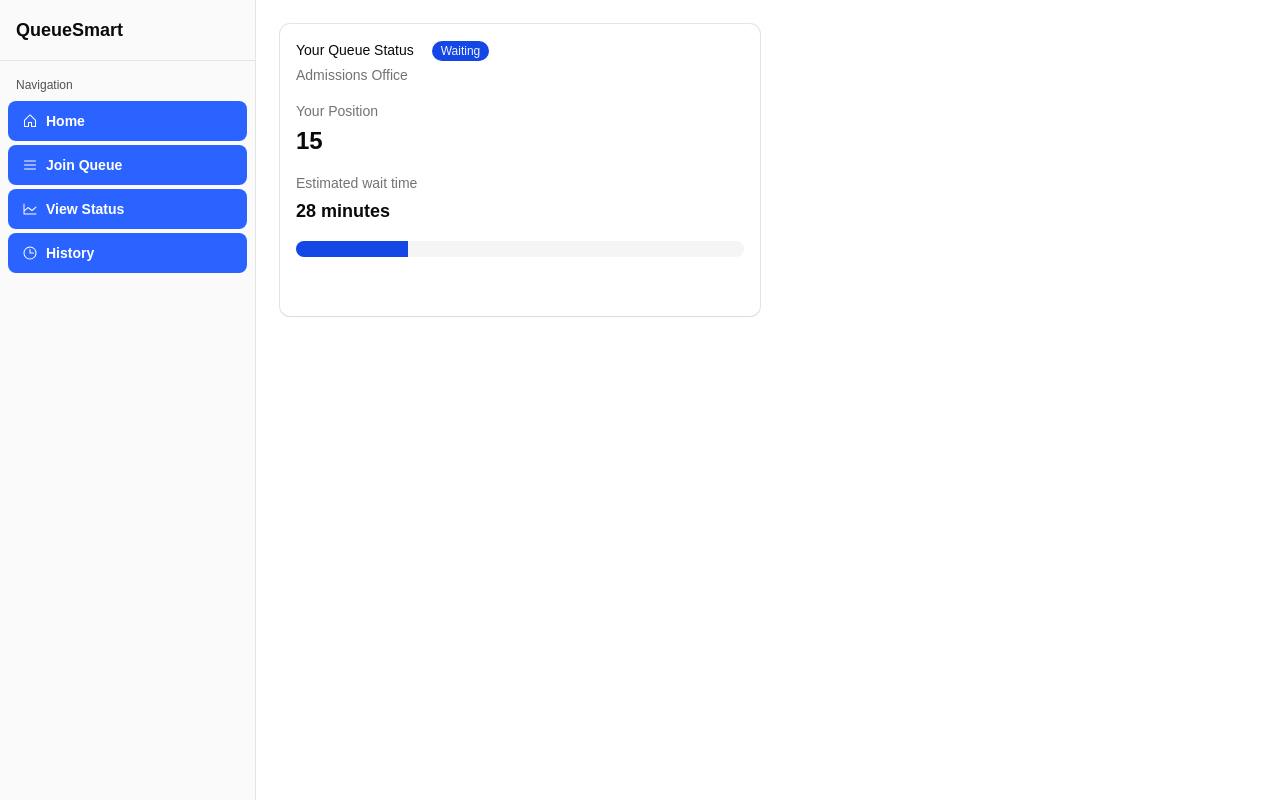
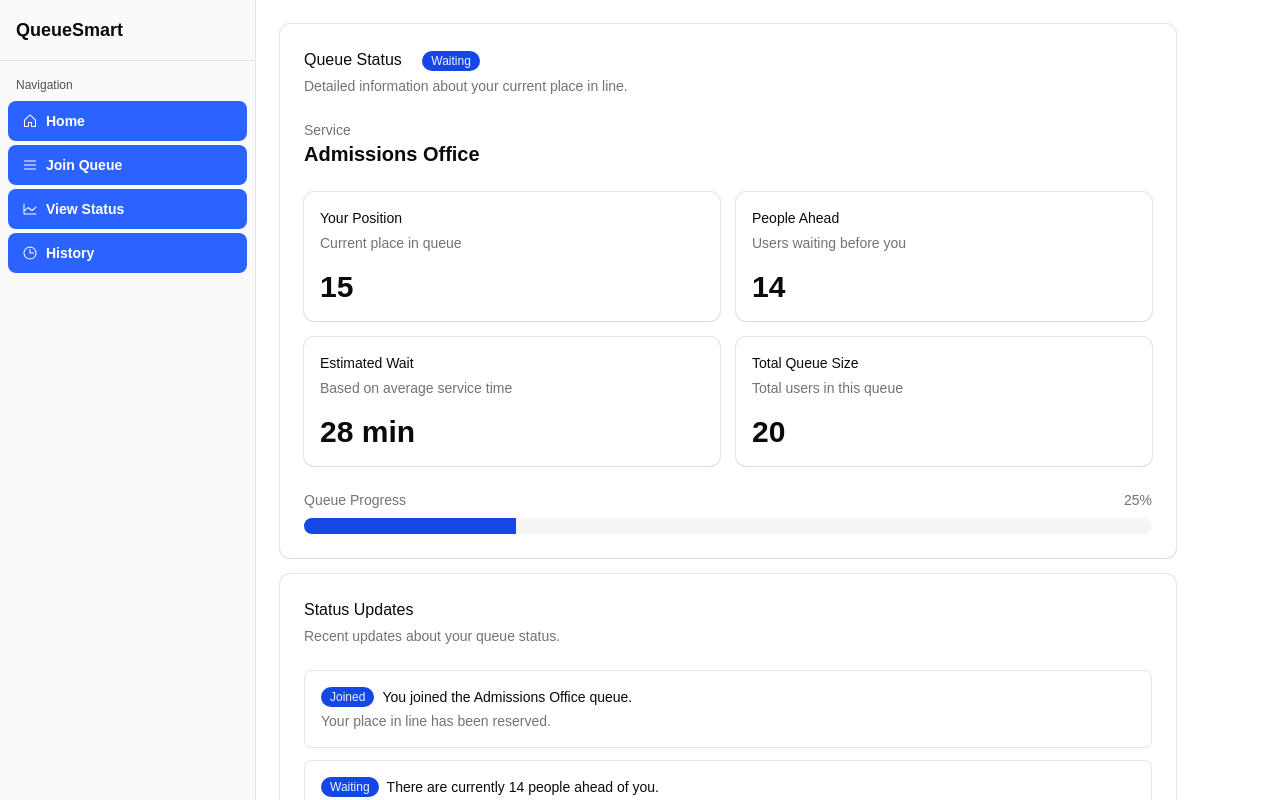
Before and after one commit to alns13/QueueSmart, a React (Vite) app: page /user-dashboard in a window 1280 px wide. Both pictures are taken after a click on the button "View Status". Shown: the top 800 px of the page. Built offline with nearby package versions, Linux system fonts and the light colour scheme.

Commit message:
Add detailed queue status screen

```diff
--- /dev/null
+++ b/src/components/ui/dashboard/DetailedQueueStatus.jsx
@@ -0,0 +1,158 @@
+import React from "react";
+
+import {
+  Card,
+  CardContent,
+  CardDescription,
+  CardHeader,
+  CardTitle,
+} from "@/components/ui/card";
+
+import { Progress } from "@/components/ui/progress";
+import { Badge } from "../badge";
+
+const position = 15;
+const totalAhead = 14;
+const totalQueueSize = 20;
+const avgTimePerPerson = 2;
+const progress = Math.round(((totalQueueSize - position) / totalQueueSize) * 100);
+const estimatedWaitTime = totalAhead * avgTimePerPerson;
+
+export function DetailedQueueStatus() {
+  return (
+    <div className="w-full max-w-4xl space-y-4">
+      <Card>
+        <CardHeader>
+          <CardTitle>
+            Queue Status &emsp;
+            <Badge variant="default">Waiting</Badge>
+          </CardTitle>
+          <CardDescription>
+            Detailed information about your current place in line.
+          </CardDescription>
+        </CardHeader>
+
+        <CardContent className="space-y-6">
+          <div>
+            <p className="text-sm font-medium text-muted-foreground">Service</p>
+            <p className="text-xl font-semibold">Admissions Office</p>
+          </div>
+
+          <div className="grid grid-cols-2 gap-4">
+            <Card size="sm">
+              <CardHeader>
+                <CardTitle>Your Position</CardTitle>
+                <CardDescription>Current place in queue</CardDescription>
+              </CardHeader>
+              <CardContent>
+                <p className="text-3xl font-bold">{position}</p>
+              </CardContent>
+            </Card>
+
+            <Card size="sm">
+              <CardHeader>
+                <CardTitle>People Ahead</CardTitle>
+                <CardDescription>Users waiting before you</CardDescription>
+              </CardHeader>
+              <CardContent>
+                <p className="text-3xl font-bold">{totalAhead}</p>
+              </CardContent>
+            </Card>
+
+            <Card size="sm">
+              <CardHeader>
+                <CardTitle>Estimated Wait</CardTitle>
+                <CardDescription>Based on average service time</CardDescription>
+              </CardHeader>
+              <CardContent>
+                <p className="text-3xl font-bold">{estimatedWaitTime} min</p>
+              </CardContent>
+            </Card>
+
+            <Card size="sm">
+              <CardHeader>
+                <CardTitle>Total Queue Size</CardTitle>
+                <CardDescription>Total users in this queue</CardDescription>
+              </CardHeader>
+              <CardContent>
+                <p className="text-3xl font-bold">{totalQueueSize}</p>
+              </CardContent>
+            </Card>
+          </div>
+
+          <div className="space-y-2">
+            <div className="flex justify-between">
+              <p className="text-sm font-medium text-muted-foreground">
+                Queue Progress
+              </p>
+              <p className="text-sm font-medium text-muted-foreground">
+                {progress}%
+              </p>
+            </div>
+            <Progress
+              value={progress}
+              className="[&_[data-slot=progress-track]]:h-4"
+            />
+          </div>
+        </CardContent>
+      </Card>
+
+      <Card>
+        <CardHeader>
+          <CardTitle>Status Updates</CardTitle>
+          <CardDescription>
+            Recent updates about your queue status.
+          </CardDescription>
+        </CardHeader>
+
+        <CardContent className="space-y-3">
+            <div className="rounded-lg border p-4">
+                <div className="mb-1 flex items-center gap-2">
+                    <Badge variant="default">Joined</Badge>
+                    <p className="text-sm font-medium">You joined the Admissions Office queue.</p>
+                </div>
+                <p className="text-sm text-muted-foreground">
+                Your place in line has been reserved.
+                </p>
+                </div>
+
+                <div className="rounded-lg border p-4">
+                    <div className="mb-1 flex items-center gap-2">
+                        <Badge variant="default">Waiting</Badge>
+                        <p className="text-sm font-medium">
+                        There are currently {totalAhead} people ahead of you.
+                        </p>
+                    </div>
+                    <p className="text-sm text-muted-foreground">
+                    Please stay nearby while you wait for your turn.
+                    </p>
+                </div>
+
+                <div className="rounded-lg border p-4">
+                <div className="mb-1 flex items-center gap-2">
+                    <Badge variant="default">Estimate</Badge>
+                    <p className="text-sm font-medium">
+                    Your estimated wait time is {estimatedWaitTime} minutes.
+                    </p>
+                </div>
+                <p className="text-sm text-muted-foreground">
+                    This estimate is based on an average service time of {avgTimePerPerson} minutes per person.
+                </p>
+                </div>
+
+                <div className="rounded-lg border p-4">
+                    <div className="mb-1 flex items-center gap-2">
+                        <Badge variant="default">Notification</Badge>
+                        <p className="text-sm font-medium">
+                        You will be notified when you are almost ready.
+                        </p>
+                    </div>
+                    <p className="text-sm text-muted-foreground">
+                        QueueSmart will update your status as your turn gets closer.
+                    </p>
+                    </div>
+                </CardContent>
+                </Card>
+                </div>
+            );
+            }
--- a/src/pages/UserDashboard.jsx
+++ b/src/pages/UserDashboard.jsx
@@ -1,4 +1,4 @@
-import React from "react";
+import React, {useState} from "react";
 import {
   Sidebar,
   SidebarContent,
@@ -15,6 +15,7 @@ import {
 import { HouseIcon, ListIcon, ClockIcon, ChartLineIcon } from "@phosphor-icons/react"
 
 import { QueueStatusCard } from "@/components/ui/dashboard/QueueStatusCard";
+import { DetailedQueueStatus } from "@/components/ui/dashboard/DetailedQueueStatus";
 
 const navItems = [
   { title: "Home", icon: HouseIcon },
@@ -24,6 +25,7 @@ const navItems = [
 ]
 
 export default function UserDashboard() {
+  const [activePage, setActivePage] = useState("Home");
   return (
           <SidebarProvider>
             <Sidebar>
@@ -38,7 +40,8 @@ export default function UserDashboard() {
                     <SidebarMenu>
                       {navItems.map((item) => (
                         <SidebarMenuItem key={item.title}>
-                          <SidebarMenuButton tooltip={item.title}>
+                          <SidebarMenuButton tooltip={item.title}
+                            onClick={() => setActivePage(item.title)}>
                             <item.icon />
                             <span>{item.title}</span>
                           </SidebarMenuButton>
@@ -52,8 +55,12 @@ export default function UserDashboard() {
 
             <SidebarInset>
               <div className="flex flex-1 flex-col gap-6 p-6">
-                <section className="grid min-h-[600px] grid-cols-2 grid-rows-2 gap-4">
-                  <QueueStatusCard />
+                <section className="min-h-[600px]">
+                  {activePage === "View Status" ? (
+                    <DetailedQueueStatus />
+                  ) : (
+                    <QueueStatusCard />
+                  )}
                 </section>
               </div>
             </SidebarInset>
```
